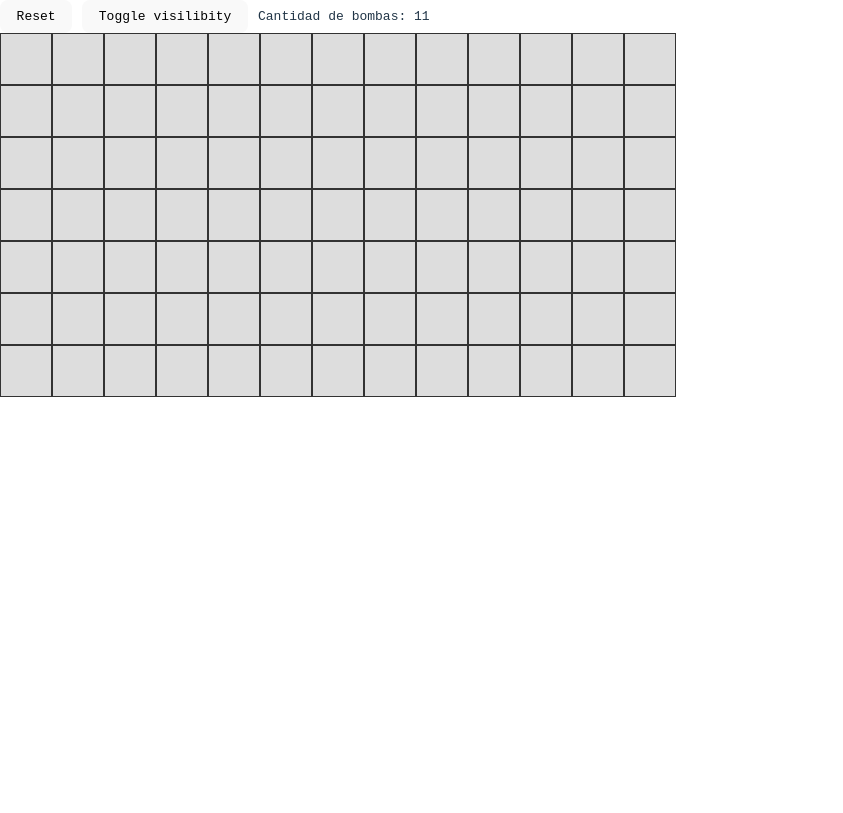
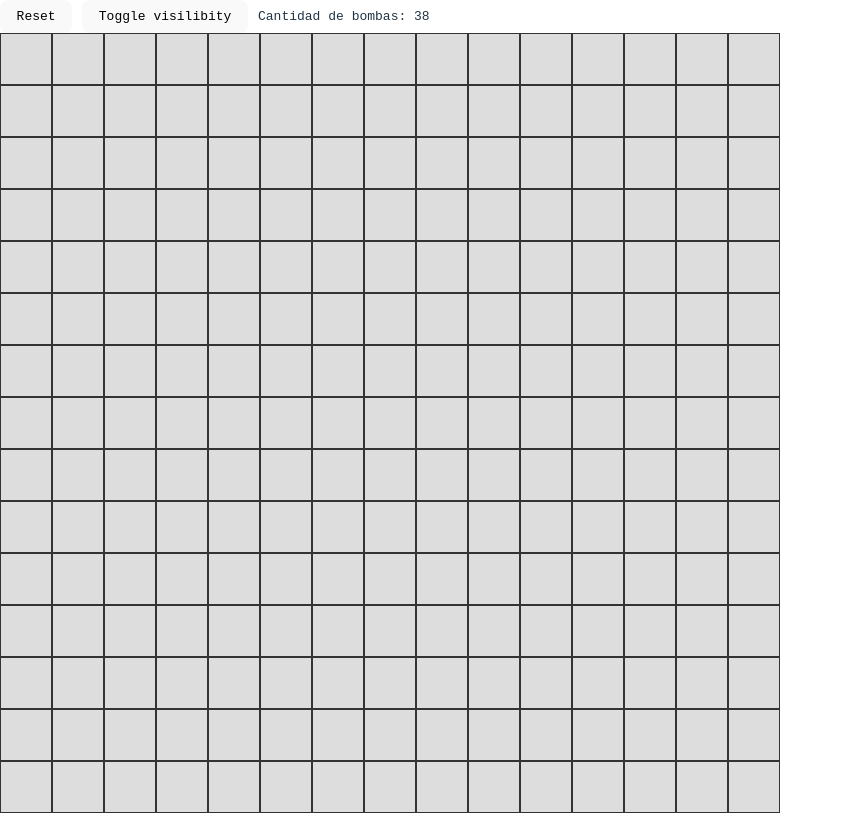
Before and after one commit to AndyOsuna/mines-game, a React (Vite) app: page / in a window 1280 px wide. Shown: the whole page, without its empty margins (0-843 px from the left). Built offline with nearby package versions, Linux system fonts and the light colour scheme.

Commit message:
Fix some things of colors

```diff
--- a/src/App.tsx
+++ b/src/App.tsx
@@ -10,17 +10,9 @@ function App() {
   const [gameStatus, setGameStatus] = useState<"PLAY" | "GAMEOVER">("PLAY");
   const [grid, setGrid] = useState<Spot[]>(Spot.createInitialGrid());
 
-  const reset = () => setGrid(Spot.createInitialGrid());
-  // console.log("Reload:", counter);
-  // console.table(grid);
-
-  // const createBombAt = (i: number) => {
-  //   // const newGrid = [...grid];
-  //   // newGrid[i].value = CELL.BOMB;
-  //   setGrid((gr) =>
-  //     gr.map((cell, id) => (id === i ? new Spot(SPOT.BOMB, true) : cell))
-  //   );
-  // };
+  const reset = () => (
+    setGrid(Spot.createInitialGrid()), setGameStatus("PLAY")
+  );
 
   const calcNeighBombs: (i: number) => number = (i) => {
     let count = 0;
@@ -38,6 +30,7 @@ function App() {
   };
 
   const setVisible = (i: number) => {
+    if (gameStatus === "GAMEOVER") return;
     function propagateVisibility(i: number, tempGrid: Spot[]) {
       tempGrid[i] = tempGrid[i].toggleVisibility().setValue(calcNeighBombs(i));
 
@@ -58,22 +51,22 @@ function App() {
       }
     }
     if (!grid[i].visible) {
+      const tempGrid = Array.from(grid).map((cell, id) =>
+        id === i ? cell.toggleVisibility().setValue(calcNeighBombs(i)) : cell
+      );
+
       if (grid[i].value === SPOT.BOMB) {
         setGameStatus("GAMEOVER");
         console.log("Game over! :(");
-        return;
+      } else {
+        // Si la celda está vacía, hay que propagar la visibilidad
+        if (tempGrid[i].value === SPOT.EMPTY) propagateVisibility(i, tempGrid);
       }
-
-      const tempGrid = Array.from(grid).map((cell, id) =>
-        id === i ? cell.toggleVisibility().setValue(calcNeighBombs(i)) : cell
-      );
-      // Si la celda está vacía, hay que propagar la visibilidad
-      if (tempGrid[i].value === SPOT.EMPTY) propagateVisibility(i, tempGrid);
-
       setGrid(tempGrid);
     }
   };
   const setFlagged = (i: number) => {
+    if (gameStatus === "GAMEOVER") return;
     if (!grid[i].visible) {
       console.log("Flagged on:", i);
       setGrid((gr) =>
--- a/src/Spot.ts
+++ b/src/Spot.ts
@@ -7,17 +7,18 @@ export default class Spot {
     public flagged: boolean = false
   ) {}
 
-  isBomb() {
+  get isBomb() {
     return this.value === SPOT.BOMB;
   }
   toggleVisibility() {
-    return new Spot(this.value, !this.visible);
+    return new Spot(this.value, !this.visible, this.flagged);
   }
   toggleFlag() {
     return new Spot(this.value, this.visible, !this.flagged);
   }
   setValue(n: spotValueType) {
-    return new Spot(n, this.visible, this.flagged);
+    if (!this.isBomb) return new Spot(n, this.visible, this.flagged);
+    return new Spot(this.value, this.visible, this.flagged);
   }
 
   static createInitialGrid: () => Spot[] = () => {
@@ -26,7 +27,7 @@ export default class Spot {
     for (let i = 0; i < nBOMBS; i++) {
       const randomSpot = Math.floor(Math.random() * array.length);
 
-      if (!array[randomSpot].isBomb()) array[randomSpot] = new Spot(SPOT.BOMB);
+      if (!array[randomSpot].isBomb) array[randomSpot] = new Spot(SPOT.BOMB);
       else i--;
     }
     return array;
--- a/src/comps/Cell.tsx
+++ b/src/comps/Cell.tsx
@@ -2,7 +2,7 @@ import { SPOT } from "../config";
 import Spot from "../Spot";
 
 export default function Cell({
-  spot,
+  spot: s,
   index,
   update,
   flagger,
@@ -12,16 +12,16 @@ export default function Cell({
   update: () => void;
   flagger: () => void;
 }) {
-  const isEmpty = spot.value === SPOT.EMPTY;
-  const isBomb = spot.value === SPOT.BOMB;
-  const hueColor = isBomb && !spot.flagged ? 0 : spot.value * (360 / 9) + 40;
+  const isEmpty = s.value === SPOT.EMPTY;
+  const hueColor =
+    s.visible && s.isBomb ? 0 : Math.max(40, s.value * (360 / 9) + 40);
 
   return (
     <div
       className="cell"
       style={{
         color: `hsl(${hueColor},75%,50%)`,
-        backgroundColor: `${!spot.visible ? "#ddd" : ""}`,
+        backgroundColor: `${!s.visible ? "#ddd" : ""}`,
       }}
       onContextMenu={(e) => e.preventDefault()}
       onClick={update}
@@ -32,11 +32,11 @@ export default function Cell({
       }}
     >
       <span>{index}</span>
-      {!isEmpty && spot.visible
-        ? isBomb
+      {!isEmpty && s.visible
+        ? s.isBomb
           ? "B"
-          : spot.value
-        : spot.flagged && <Flag />}
+          : s.value
+        : s.flagged && <Flag />}
     </div>
   );
 }
--- a/src/config.ts
+++ b/src/config.ts
@@ -5,6 +5,6 @@ export const SPOT = {
 
 export type spotValueType = (typeof SPOT)[keyof typeof SPOT];
 
-export const WIDTH = 13;
-export const HEIGHT = 7;
-export const nBOMBS = Math.round((WIDTH * HEIGHT) / 8);
+export const WIDTH = 15;
+export const HEIGHT = 15;
+export const nBOMBS = Math.round((WIDTH * HEIGHT) / 6);
```
Also changed, not shown: 1 other file (tests, documents, lock files or other folders).
